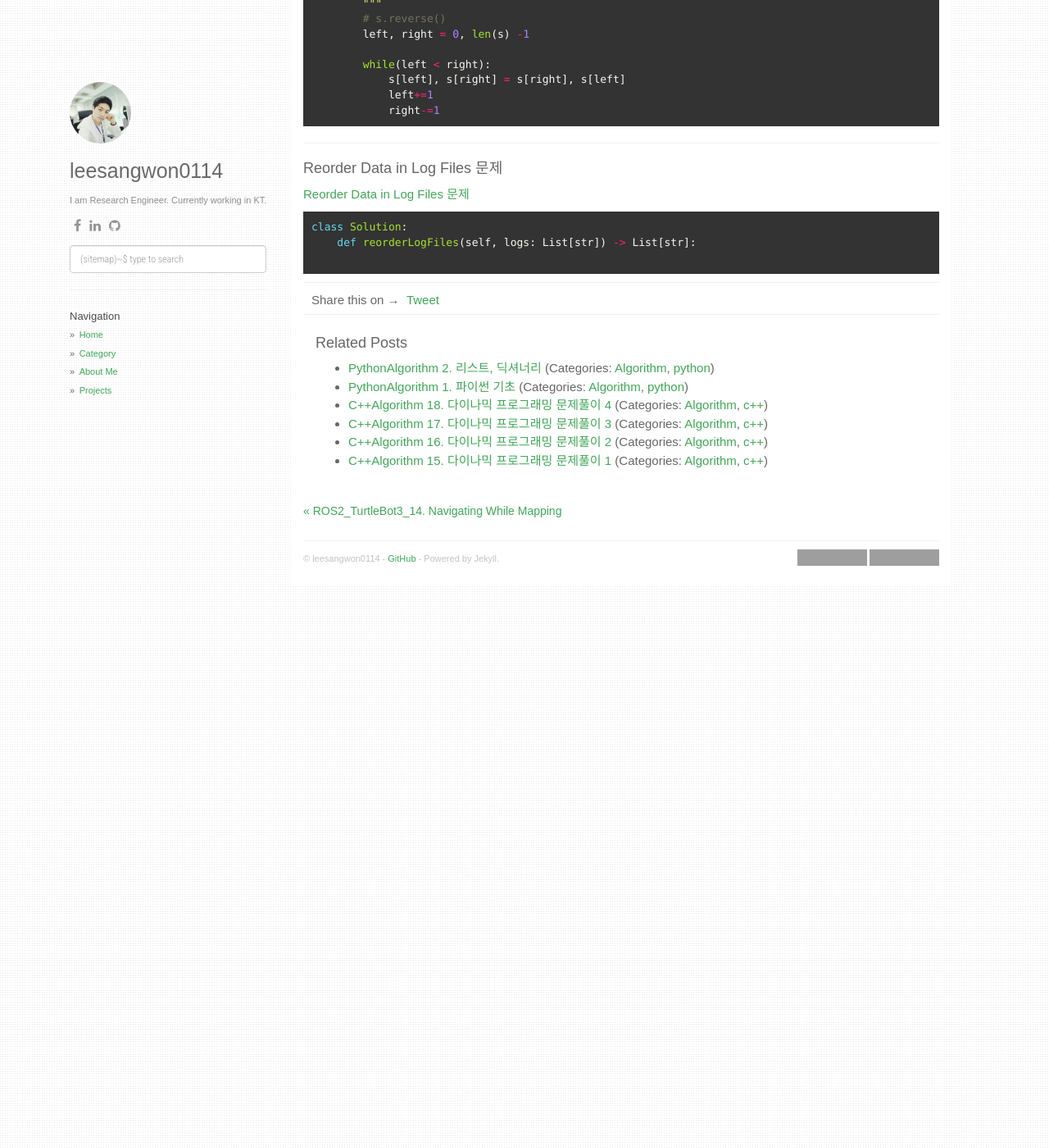
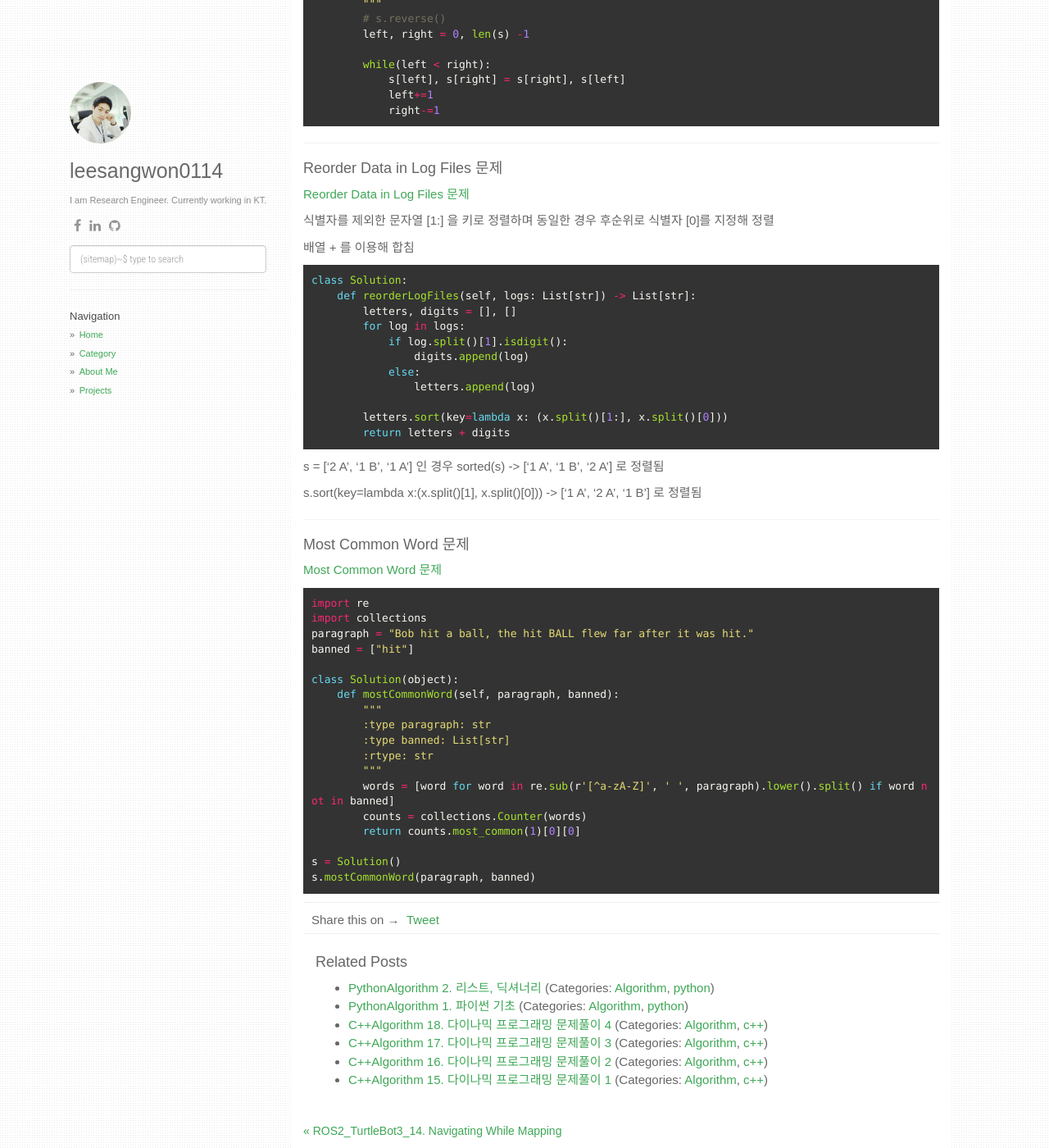
Before and after one commit to leesangwon0114/leesangwon0114.github.io, a Jekyll site: the page built from _posts/2022-03-25-PythonAlgorithm_3.문자열조작.markdown, in a window 1280 px wide and 1400 px high, scrolled down 866 px. Shown: the whole window at 82% size. Built offline with Jekyll 4.4.1, drawn with Linux system fonts in a browser that asks for light colours; nearby versions of some CDN libraries; comment, search, counter and statistics services are not loaded; grey boxes are pictures that could not be loaded.

Commit message:
Update 2022-03-25-PythonAlgorithm_3.문자열조작.markdown

````diff
--- a/_posts/2022-03-25-PythonAlgorithm_3.문자열조작.markdown
+++ b/_posts/2022-03-25-PythonAlgorithm_3.문자열조작.markdown
@@ -71,9 +71,54 @@ class Solution:
 
 [Reorder Data in Log Files 문제](https://leetcode.com/problems/reorder-data-in-log-files/)
 
+식별자를 제외한 문자열 [1:] 을 키로 정렬하며 동일한 경우 후순위로 식별자 [0]를 지정해 정렬
+
+배열 + 를 이용해 합침
 
 ``` python
 class Solution:
     def reorderLogFiles(self, logs: List[str]) -> List[str]:
+        letters, digits = [], []
+        for log in logs:
+            if log.split()[1].isdigit():
+                digits.append(log)
+            else:
+                letters.append(log)
 
+        letters.sort(key=lambda x: (x.split()[1:], x.split()[0]))
+        return letters + digits
 ```
+
+s = ['2 A', '1 B', '1 A'] 인 경우
+sorted(s)
+-> ['1 A', '1 B', '2 A'] 로 정렬됨
+
+s.sort(key=lambda x:(x.split()[1], x.split()[0]))
+-> ['1 A', '2 A', '1 B'] 로 정렬됨
+
+---
+
+#### Most Common Word 문제
+
+[Most Common Word 문제](https://leetcode.com/problems/most-common-word/)
+
+``` python
+import re
+import collections
+paragraph = "Bob hit a ball, the hit BALL flew far after it was hit."
+banned = ["hit"]
+
+class Solution(object):
+    def mostCommonWord(self, paragraph, banned):
+        """
+        :type paragraph: str
+        :type banned: List[str]
+        :rtype: str
+        """
+        words = [word for word in re.sub(r'[^a-zA-Z]', ' ', paragraph).lower().split() if word not in banned]
+        counts = collections.Counter(words)
+        return counts.most_common(1)[0][0]
+
+s = Solution()
+s.mostCommonWord(paragraph, banned)
+```
````
